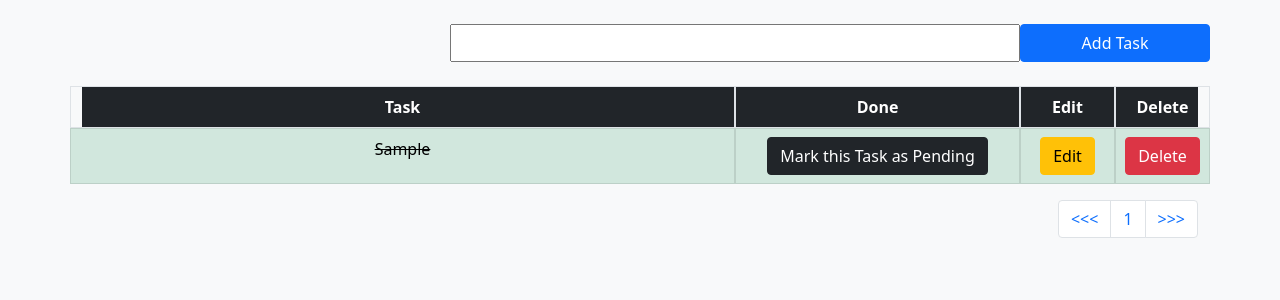
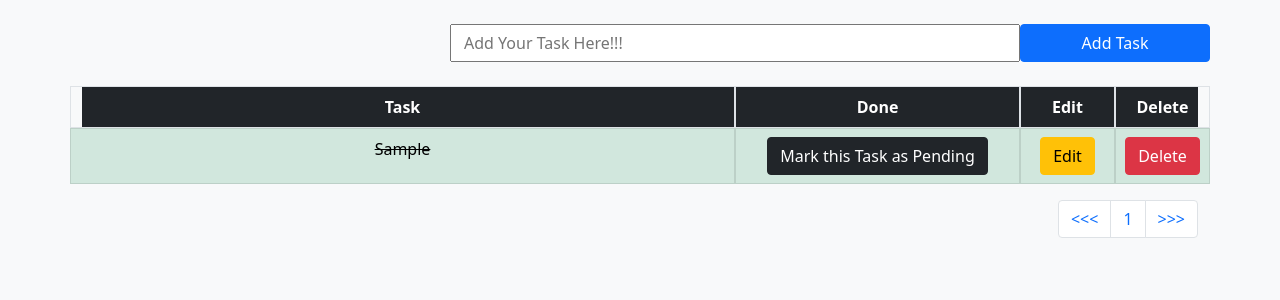
Before and after one commit to Rupesh0357/Taskmate_Django, a Django app: page /todolist/ in a window 1280 px wide. Shown: the part 80-380 px from the top of the page. Run offline with Django 3.2, Linux system fonts and the light colour scheme; a user stored in the database is signed in; tables that the repository leaves empty hold one stand-in row (values such as "Sample post").

Commit message:
file updated

```diff
--- a/todolist_app/templates/todolist.html
+++ b/todolist_app/templates/todolist.html
@@ -21,7 +21,7 @@
     <form method="POST" class="row">
             {% csrf_token %}
             <label class="form-label col-lg-4"></label>
-            <input type="text" class="col-lg-6" name="task">
+            <input type="text" class="col-lg-6" name="task" placeholder="Add Your Task Here!!!">
             <button type="submit" class="btn btn-primary col-lg-2">Add Task</button>
         </form>
 
```
